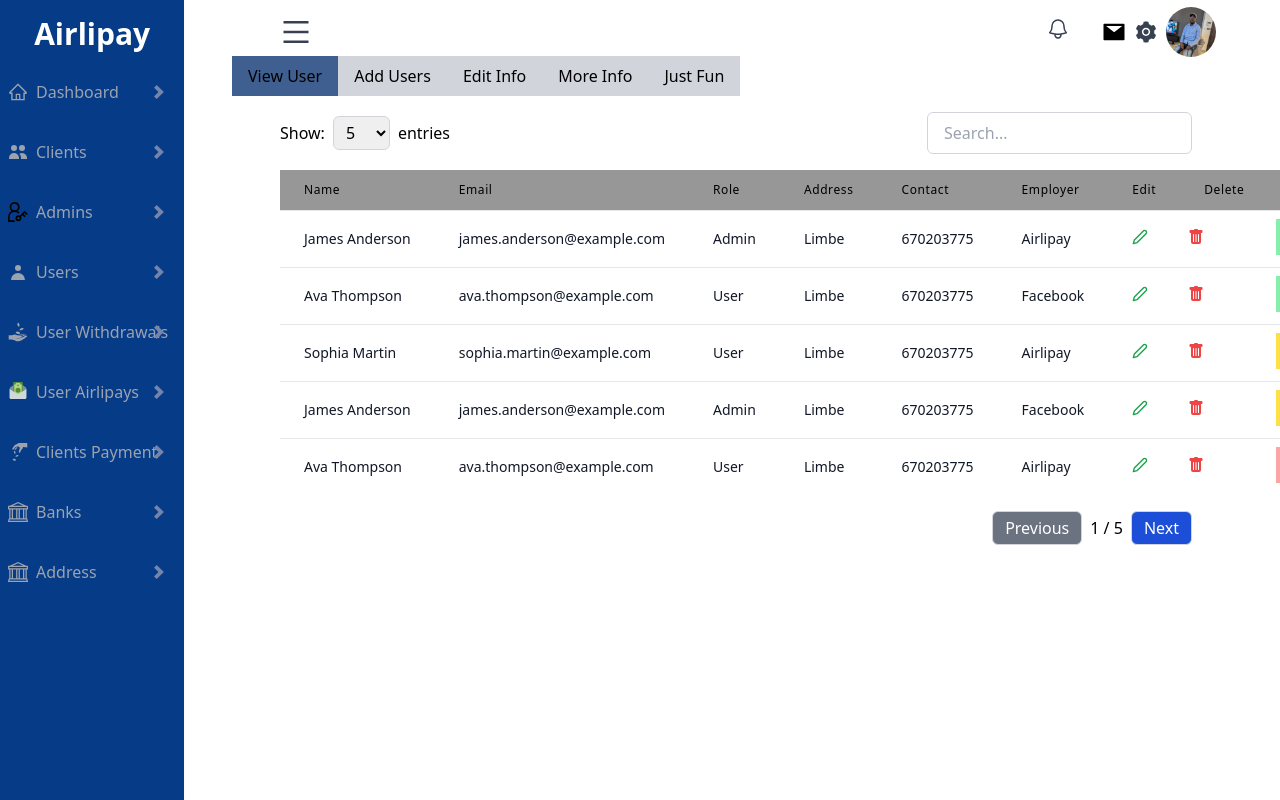
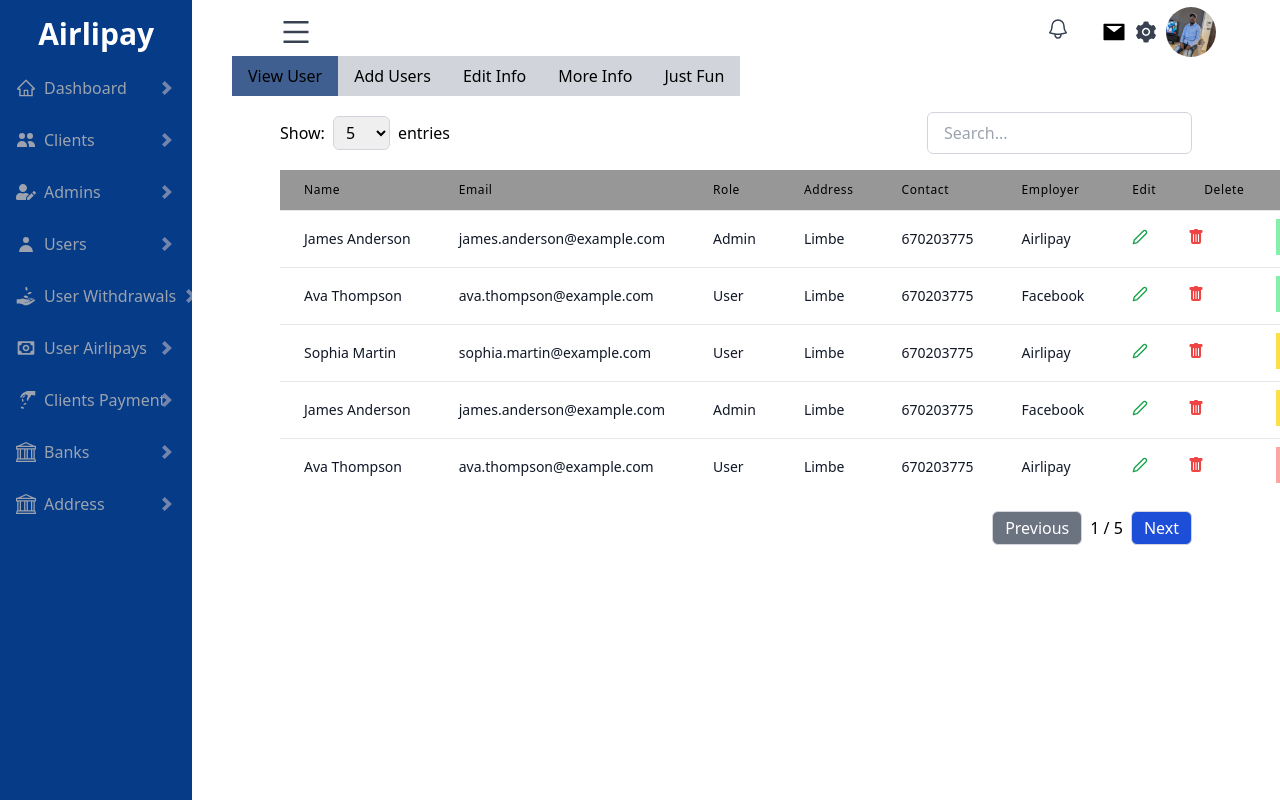
Before and after one commit to techarcgram-org/AirlipayDashboard, a Next.js app: page /banks in a window 1280 px wide. Shown: the top 800 px of the page. Built offline with nearby package versions, Linux system fonts and the light colour scheme.

Commit message:
made adjustements to the sidebar

```diff
--- a/src/components/sidebar/Sidebar.jsx
+++ b/src/components/sidebar/Sidebar.jsx
@@ -6,12 +6,12 @@ import Link from "next/link";
 import { useRouter } from "next/navigation";
 import { forwardRef } from "react";
 import { AiOutlineHome } from "react-icons/ai";
+import { BsBank } from "react-icons/bs";
+import { FaUserEdit } from "react-icons/fa";
+import { FcMoneyTransfer } from "react-icons/fc";
 import { GiPayMoney, GiReceiveMoney } from "react-icons/gi";
-import { GrUserAdmin } from "react-icons/gr";
 import { HiUser, HiUsers } from "react-icons/hi";
-import {FcMoneyTransfer} from "react-icons/fc"
-import {BsBank} from "react-icons/bs"
-import {FaLocationPinLock} from "react-icons/fa"
+import {BiMoney} from "react-icons/bi"
 
 const SideBar = forwardRef(({ showNav }, ref) => {
   const router = useRouter();
@@ -19,7 +19,7 @@ const SideBar = forwardRef(({ showNav }, ref) => {
   return (
     <div
       ref={ref}
-      className="fixed w-65 max-w-70 overflow-scroll h-full bg-[#063b87]  shadow-sm"
+      className="fixed w-85 max-w-100 overflow-scroll h-full bg-[#063b87]  shadow-sm"
     >
       <div className="flex flex-col">
         <h2 className="text-center p-4 text-3xl text-white font-bold">
@@ -28,10 +28,10 @@ const SideBar = forwardRef(({ showNav }, ref) => {
         {/* {data.sidebarData.map((item) => (
           <SidebarCard name={item.name} icon={item.image} route={item.route} />
         ))} */}
-        <div>
+        <div className="px-2">
           <Link href="/">
             <div
-              className={`-pl-4 py-3 mx-2 relative rounded text-center cursor-pointer mb-3 flex items-center transition-colors ${
+              className={`py-2 pl-2 relative rounded text-center cursor-pointer mb-3 flex items-center justify-between w-full transition-colors ${
                 router.pathname == "/billing"
                   ? "bg-orange-100 text-orange-500"
                   : "text-gray-400 hover:bg-orange-100 hover:text-orange-500"
@@ -47,17 +47,17 @@ const SideBar = forwardRef(({ showNav }, ref) => {
                   </p>
                 </div>
               </div>
-              <div className="absolute right-3 -ml-4">
+              <div className="absolute right-3">
                 <Image width={10} height={10} src={images.right} />
               </div>
             </div>
           </Link>
         </div>
 
-        <div>
+        <div className="px-2">
           <Link href="/clients">
             <div
-              className={`-pl-4 py-3 mx-2 relative rounded text-center cursor-pointer mb-3 flex items-center transition-colors ${
+              className={`py-2 pl-2 relative rounded text-center cursor-pointer mb-3 flex items-center justify-between w-full transition-colors ${
                 router.pathname == "/billing"
                   ? "bg-orange-100 text-orange-500"
                   : "text-gray-400 hover:bg-orange-100 hover:text-orange-500"
@@ -78,10 +78,10 @@ const SideBar = forwardRef(({ showNav }, ref) => {
           </Link>
         </div>
 
-        <div>
+        <div className="px-2">
           <Link href="/admins">
             <div
-              className={`-pl-4 py-3 mx-2 relative rounded text-center cursor-pointer mb-3 flex items-center transition-colors ${
+              className={`py-2 pl-2 relative rounded text-center cursor-pointer mb-3 flex items-center justify-between w-full transition-colors ${
                 router.pathname == "/billing"
                   ? "bg-orange-100 text-orange-500"
                   : "text-gray-400 hover:bg-orange-100 hover:text-orange-500"
@@ -89,7 +89,7 @@ const SideBar = forwardRef(({ showNav }, ref) => {
             >
               <div className="flex flex-row items-center justify-around mr-2">
                 <div className="mr-2">
-                  <GrUserAdmin className="h-5 w-5" />
+                  <FaUserEdit className="h-5 w-5" />
                 </div>
                 <div>
                   <p className="font-inter text-steelblue text-left">Admins</p>
@@ -102,10 +102,10 @@ const SideBar = forwardRef(({ showNav }, ref) => {
           </Link>
         </div>
 
-        <div>
+        <div className="px-2">
           <Link href="/users">
             <div
-              className={`-pl-4 py-3 mx-2 relative rounded text-center cursor-pointer mb-3 flex items-center transition-colors ${
+              className={`py-2 pl-2 relative rounded text-center cursor-pointer mb-3 flex items-center justify-between w-full transition-colors ${
                 router.pathname == "/billing"
                   ? "bg-orange-100 text-orange-500"
                   : "text-gray-400 hover:bg-orange-100 hover:text-orange-500"
@@ -126,10 +126,10 @@ const SideBar = forwardRef(({ showNav }, ref) => {
           </Link>
         </div>
 
-        <div>
+        <div className="px-2">
           <Link href="/users/:id/withdraw">
             <div
-              className={`-pl-4 py-3 mx-2 relative rounded text-center cursor-pointer mb-3 flex items-center transition-colors ${
+              className={`py-2 pl-2 relative rounded text-center cursor-pointer mb-3 flex items-center justify-between w-[100%] transition-colors ${
                 router.pathname == "/billing"
                   ? "bg-orange-100 text-orange-500"
                   : "text-gray-400 hover:bg-orange-100 hover:text-orange-500"
@@ -145,17 +145,17 @@ const SideBar = forwardRef(({ showNav }, ref) => {
                   </p>
                 </div>
               </div>
-              <div className="absolute right-3 -ml-4">
+              <div className="absolute right-3 -mr-6">
                 <Image width={10} height={10} src={images.right} />
               </div>
             </div>
           </Link>
         </div>
 
-        <div>
+        <div className="px-2">
           <Link href="/ailipay">
             <div
-              className={`-pl-4 py-3 mx-2 relative rounded text-center cursor-pointer mb-3 flex items-center transition-colors ${
+              className={`py-2 pl-2 relative rounded text-center cursor-pointer mb-3 flex items-center justify-between w-[100%] transition-colors ${
                 router.pathname == "/billing"
                   ? "bg-orange-100 text-orange-500"
                   : "text-gray-400 hover:bg-orange-100 hover:text-orange-500"
@@ -163,7 +163,7 @@ const SideBar = forwardRef(({ showNav }, ref) => {
             >
               <div className="flex flex-row items-center justify-around mr-2">
                 <div className="mr-2">
-                  <FcMoneyTransfer className="h-5 w-5" />
+                  <BiMoney className="h-5 w-5" />
                 </div>
                 <div>
                   <p className="font-inter text-steelblue text-left">
@@ -178,10 +178,10 @@ const SideBar = forwardRef(({ showNav }, ref) => {
           </Link>
         </div>
 
-        <div>
+        <div className="px-2">
           <Link href="/clients/payment">
             <div
-              className={`-pl-4 py-3 mx-2 relative rounded text-center cursor-pointer mb-3 flex items-center transition-colors ${
+              className={`py-2 pl-2 relative rounded text-center cursor-pointer mb-3 flex items-center justify-between w-[100%] transition-colors ${
                 router.pathname == "/billing"
                   ? "bg-orange-100 text-orange-500"
                   : "text-gray-400 hover:bg-orange-100 hover:text-orange-500"
@@ -204,10 +204,10 @@ const SideBar = forwardRef(({ showNav }, ref) => {
           </Link>
         </div>
 
-        <div>
+        <div className="px-2">
           <Link href="/banks">
             <div
-              className={`-pl-4 py-3 mx-2 relative rounded text-center cursor-pointer mb-3 flex items-center transition-colors ${
+              className={`py-2 pl-2 relative rounded text-center cursor-pointer mb-3 flex items-center justify-between w-[100%] transition-colors ${
                 router.pathname == "/billing"
                   ? "bg-orange-100 text-orange-500"
                   : "text-gray-400 hover:bg-orange-100 hover:text-orange-500"
@@ -228,10 +228,10 @@ const SideBar = forwardRef(({ showNav }, ref) => {
           </Link>
         </div>
 
-        <div>
+        <div className="px-2">
           <Link href="/address">
             <div
-              className={`-pl-4 py-3 mx-2 relative rounded text-center cursor-pointer mb-3 flex items-center transition-colors ${
+              className={`py-2 pl-2 relative rounded text-center cursor-pointer mb-3 flex items-center justify-between w-[100%] transition-colors ${
                 router.pathname == "/billing"
                   ? "bg-orange-100 text-orange-500"
                   : "text-gray-400 hover:bg-orange-100 hover:text-orange-500"
```
